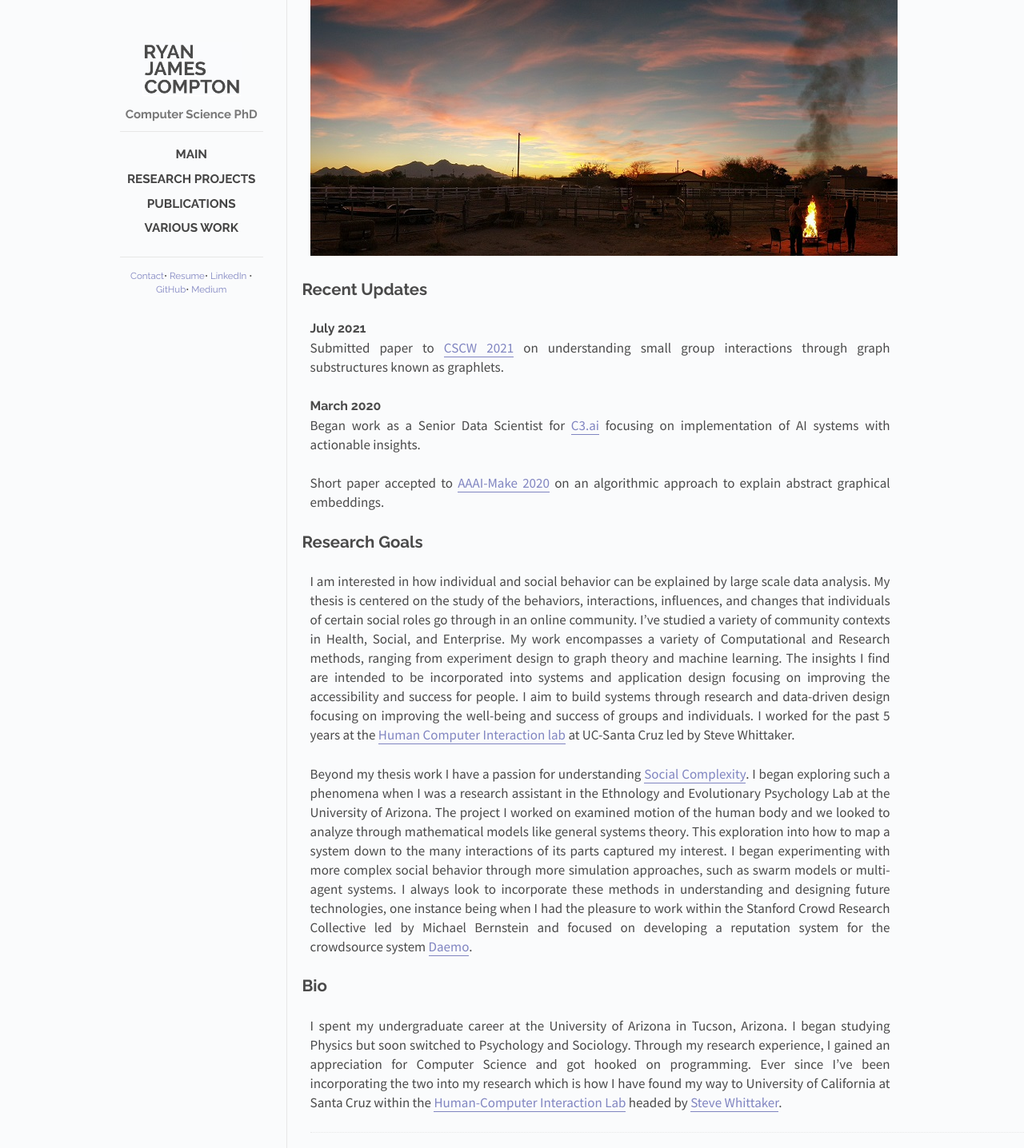
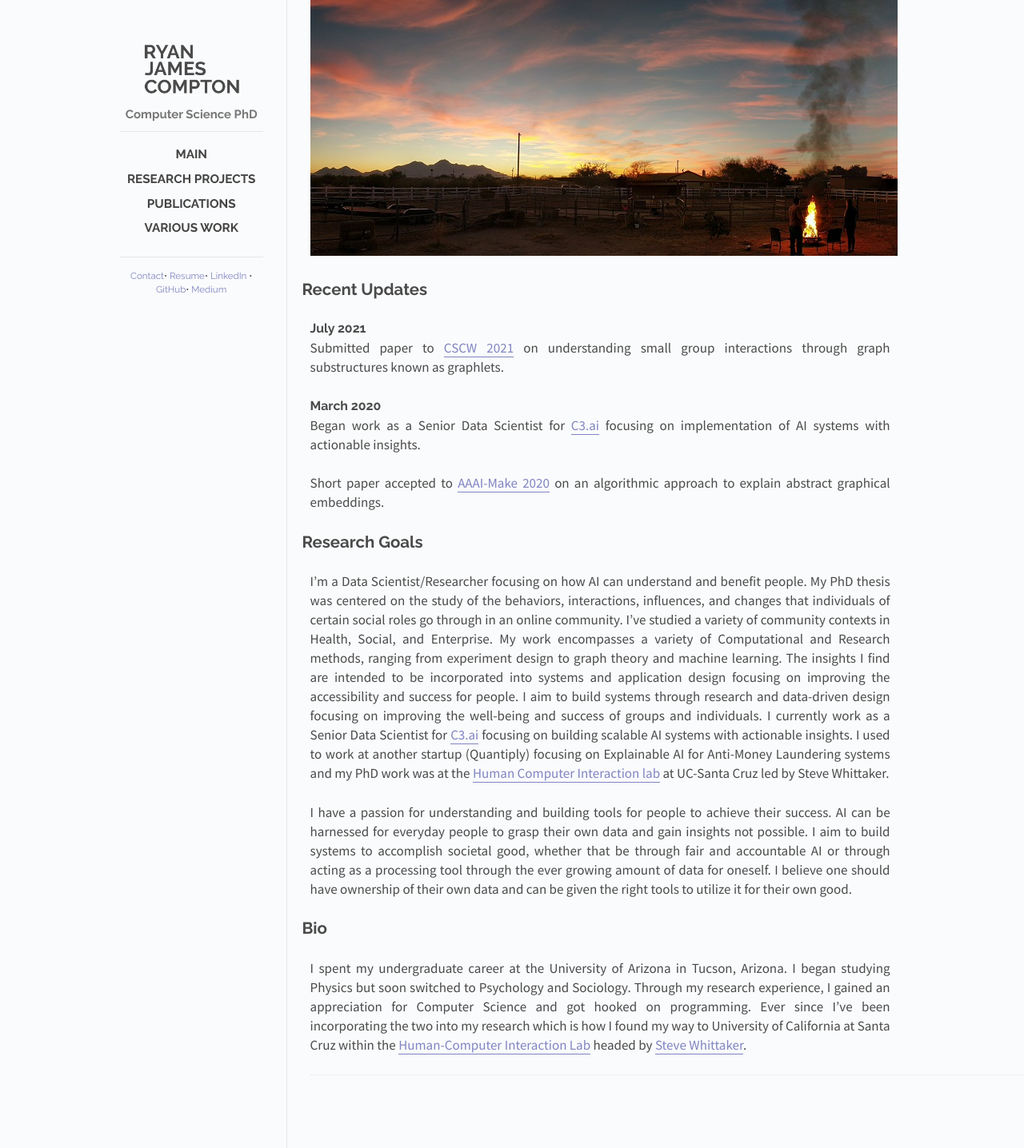
Before and after one commit to rcompt/rcompt.github.io, a Jekyll site: the page built from _posts/2018-10-03-main.md, in a window 1280 px wide. Shown: the whole page at 80% size. Built offline with Jekyll 4.4.1, drawn with Linux system fonts in a browser that asks for light colours; Markdown is read by kramdown in place of the engine named in the settings.

Commit message:
Update 2018-10-03-main.md

```diff
--- a/_posts/2018-10-03-main.md
+++ b/_posts/2018-10-03-main.md
@@ -18,10 +18,10 @@ Short paper accepted to [AAAI-Make 2020](https://www.aaai-make.info/cfp/) on an
 
 ## Research Goals
 
-I am interested in how individual and social behavior can be explained by large scale data analysis. My thesis is centered on the study of the behaviors, interactions, influences, and changes that individuals of certain social roles go through in an online community. I’ve studied a variety of community contexts in Health, Social, and Enterprise. My work encompasses a variety of Computational and Research methods, ranging from experiment design to graph theory and machine learning. The insights I find are intended to be incorporated into systems and application design focusing on improving the accessibility and success for people. I aim to build systems through research and data-driven design focusing on improving the well-being and success of groups and individuals. I worked for the past 5 years at the [Human Computer Interaction lab](https://people.ucsc.edu/~swhittak/Steve_Whittaker_Santa_Cruz_HCI/HCI_Lab_People.html) at UC-Santa Cruz led by Steve Whittaker.
+I'm a Data Scientist/Researcher focusing on how AI can understand and benefit people. My PhD thesis was centered on the study of the behaviors, interactions, influences, and changes that individuals of certain social roles go through in an online community. I’ve studied a variety of community contexts in Health, Social, and Enterprise. My work encompasses a variety of Computational and Research methods, ranging from experiment design to graph theory and machine learning. The insights I find are intended to be incorporated into systems and application design focusing on improving the accessibility and success for people. I aim to build systems through research and data-driven design focusing on improving the well-being and success of groups and individuals. I currently work as a Senior Data Scientist for [C3.ai](c3.ai) focusing on building scalable AI systems with actionable insights. I used to work at another startup (Quantiply) focusing on Explainable AI for Anti-Money Laundering systems and my PhD work was at the [Human Computer Interaction lab](https://people.ucsc.edu/~swhittak/Steve_Whittaker_Santa_Cruz_HCI/HCI_Lab_People.html) at UC-Santa Cruz led by Steve Whittaker.
 
-Beyond my thesis work I have a passion for understanding [Social Complexity](https://en.wikipedia.org/wiki/Social_complexity). I began exploring such a phenomena when I was a research assistant in the Ethnology and Evolutionary Psychology Lab at the University of Arizona. The project I worked on examined motion of the human body and we looked to analyze through mathematical models like general systems theory. This exploration into how to map a system down to the many interactions of its parts captured my interest. I began experimenting with more complex social behavior through more simulation approaches, such as swarm models or multi-agent systems. I always look to incorporate these methods in understanding and designing future technologies, one instance being when I had the pleasure to work within the Stanford Crowd Research Collective led by Michael Bernstein and focused on developing a reputation system for the crowdsource system [Daemo](https://www.daemo.org/home).
+I have a passion for understanding and building tools for people to achieve their success. AI can be harnessed for everyday people to grasp their own data and gain insights not possible. I aim to build systems to accomplish societal good, whether that be through fair and accountable AI or through acting as a processing tool through the ever growing amount of data for oneself. I believe one should have ownership of their own data and can be given the right tools to utilize it for their own good.
 
 ## Bio
 
-I spent my undergraduate career at the University of Arizona in Tucson, Arizona. I began studying Physics but soon switched to Psychology and Sociology. Through my research experience, I gained an appreciation for Computer Science and got hooked on programming. Ever since I've been incorporating the two into my research which is how I have found my way to University of California at Santa Cruz within the [Human-Computer Interaction Lab](https://people.ucsc.edu/~swhittak/Steve_Whittaker_Santa_Cruz_HCI/HCI_Lab_People.html) headed by [Steve Whittaker](https://people.ucsc.edu/~swhittak/Steve_Whittaker_Santa_Cruz_HCI/Steve_Whittaker.html).
+I spent my undergraduate career at the University of Arizona in Tucson, Arizona. I began studying Physics but soon switched to Psychology and Sociology. Through my research experience, I gained an appreciation for Computer Science and got hooked on programming. Ever since I've been incorporating the two into my research which is how I found my way to University of California at Santa Cruz within the [Human-Computer Interaction Lab](https://people.ucsc.edu/~swhittak/Steve_Whittaker_Santa_Cruz_HCI/HCI_Lab_People.html) headed by [Steve Whittaker](https://people.ucsc.edu/~swhittak/Steve_Whittaker_Santa_Cruz_HCI/Steve_Whittaker.html).
```
